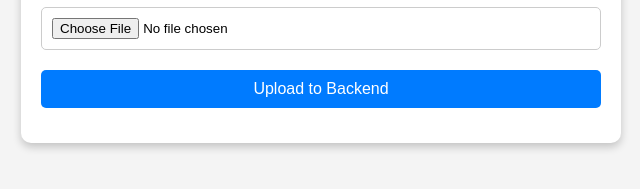
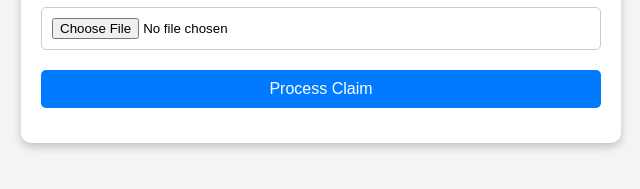
Before and after one commit to shubham15101996-code/HPOC, a plain HTML site: page index.html in a window 1280 px wide. Shown: the part 427-616 px from the top of the page, 319-959 px from the left. Drawn offline with Linux system fonts and the light colour scheme.

Commit message:
Update index.html

```diff
--- a/index.html
+++ b/index.html
@@ -72,7 +72,7 @@
         <label for="x12File">Upload X12.txt:</label>
         <input type="file" id="x12File" accept=".txt"><br>
 
-        <button onclick="uploadFiles()">Upload to Backend</button>
+        <button onclick="uploadFiles()">Process Claim </button>
 
         <p id="status"></p>
     </div>
```
